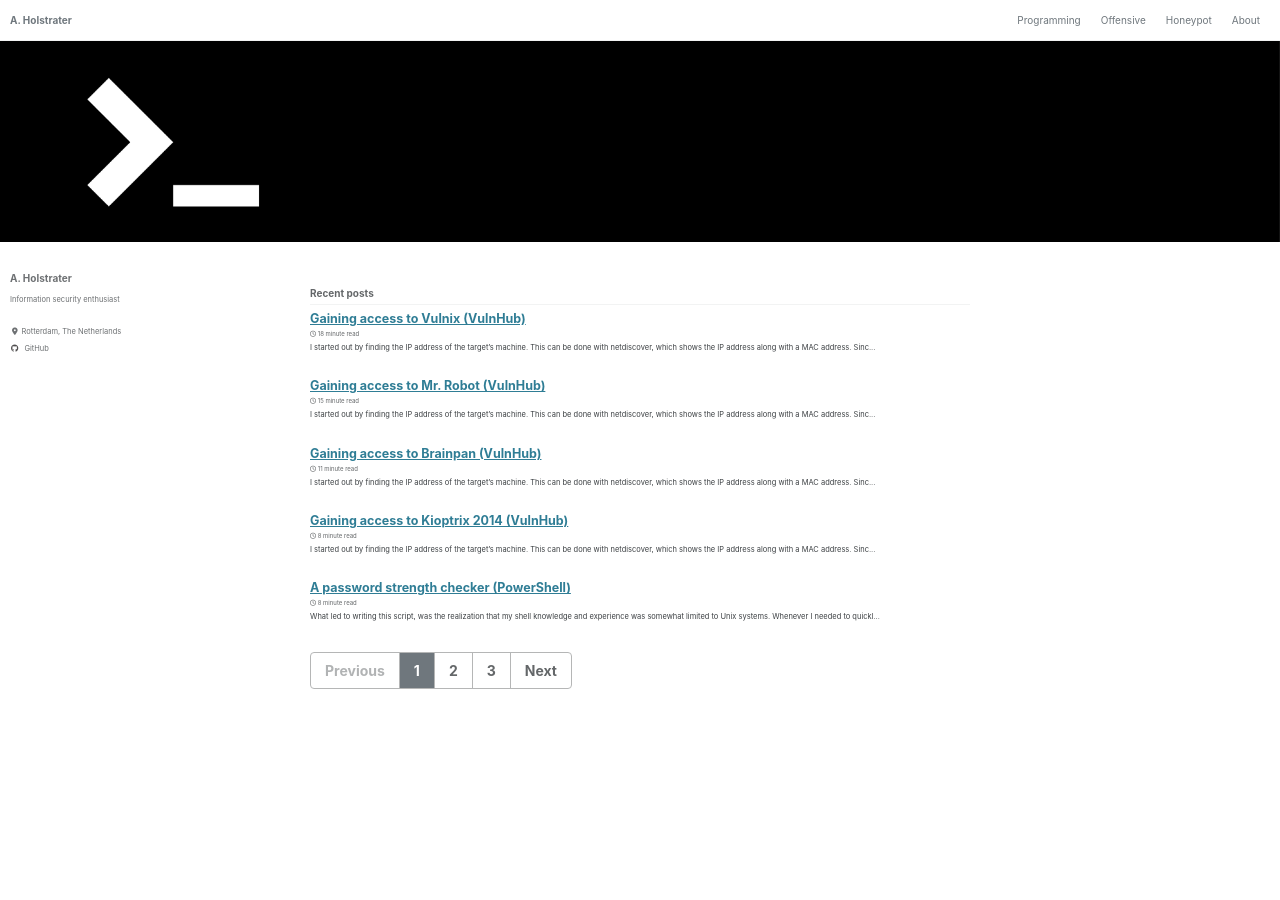
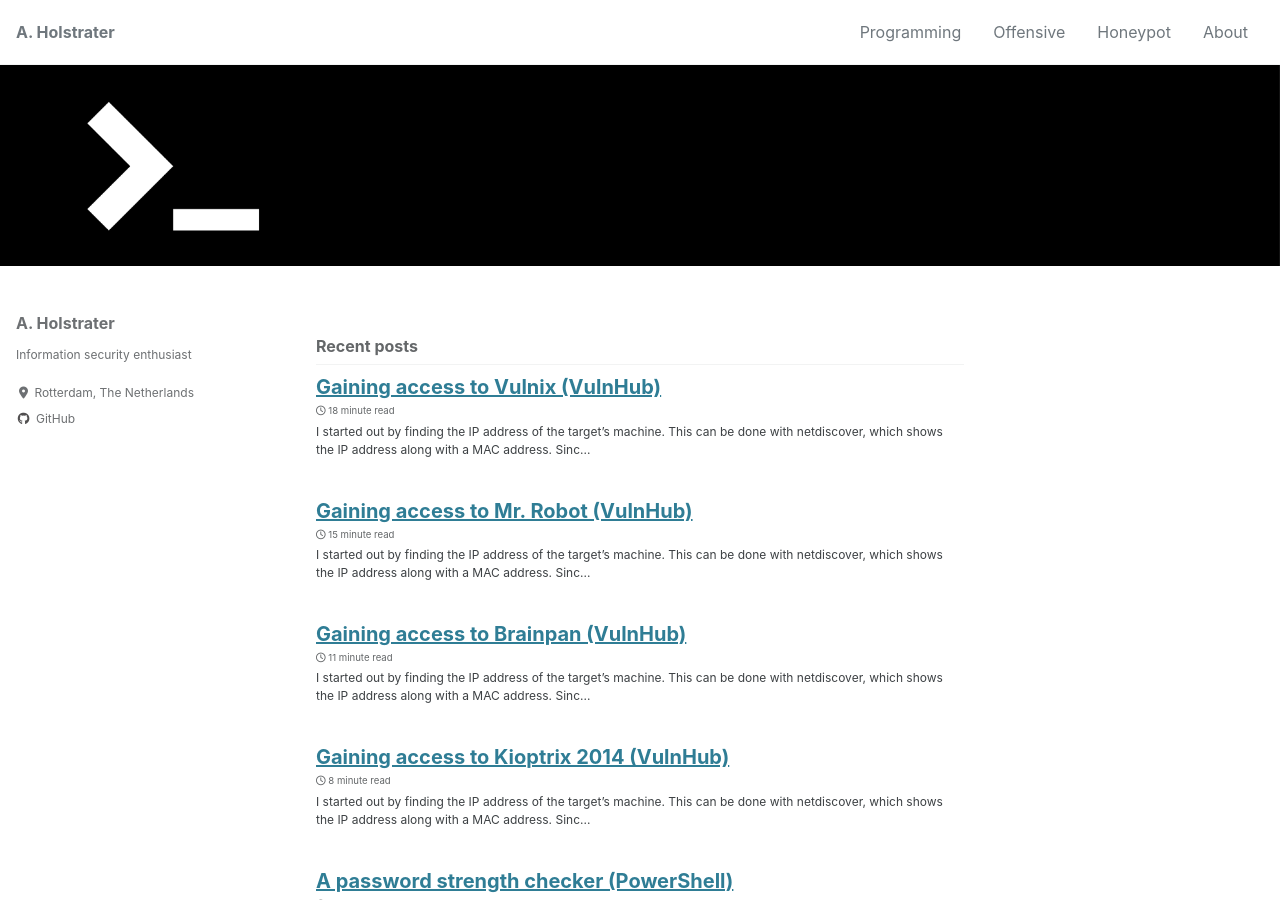
Before and after one commit to holstrater/holstrater.github.io, a Jekyll site: the page built from index.html, in a window 1280 px wide and 900 px high. Built offline with Jekyll 4.4.1, drawn with Linux system fonts in a browser that asks for light colours; cached includes are drawn as plain includes; nearby versions of some CDN libraries; the list of posts is cut into pages by our own code.

Commit message:
font changes

```diff
--- a/assets/css/main.scss
+++ b/assets/css/main.scss
@@ -8,5 +8,5 @@
 @import "minimal-mistakes"; // main partials
 
 html {
-  font-size: 10px; // change to whatever
+  font-size: 16px; // change to whatever
 }
```
